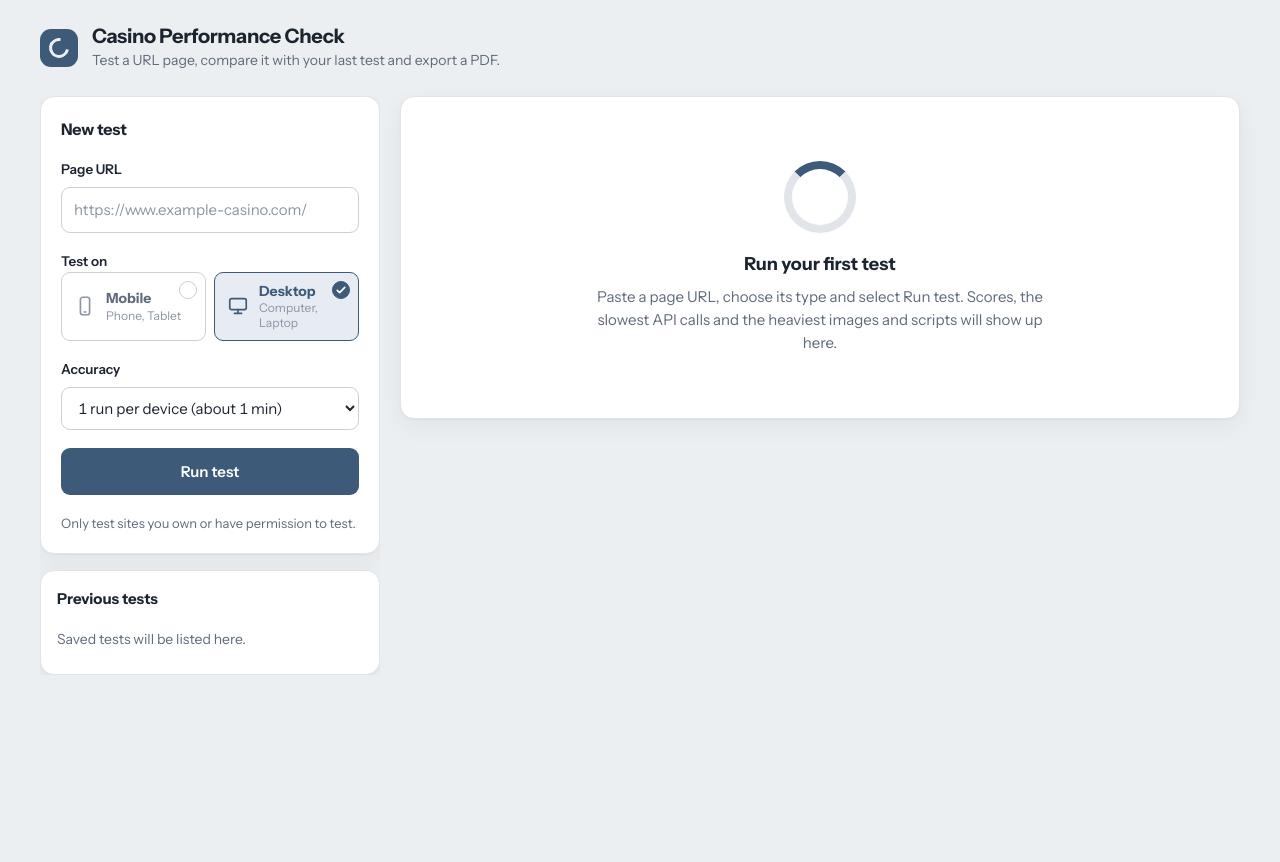
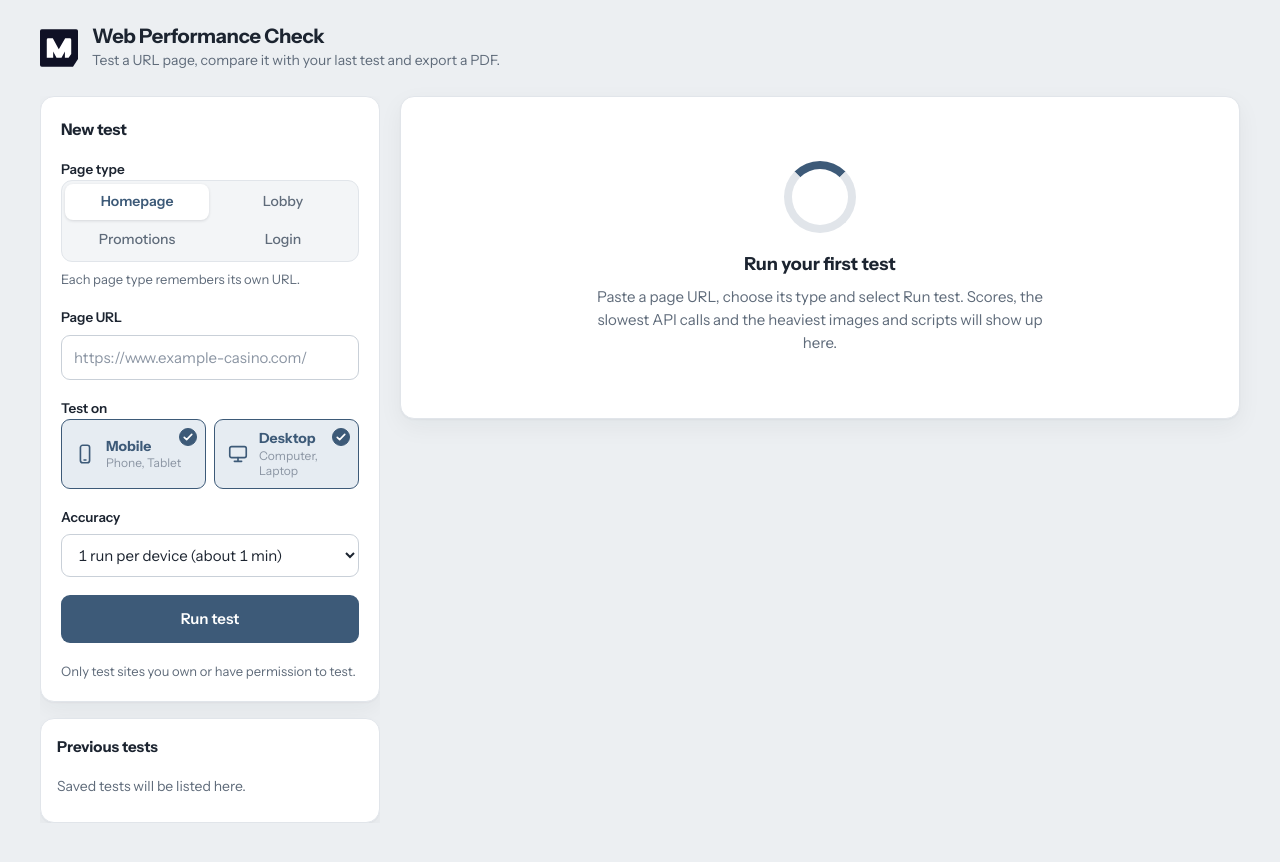
Before and after one commit to Ksavir/web-performance-checker, a Next.js app: page / in a window 1280 px wide. Shown: the top 862 px of the page. Before the commit the page ends 800 px from the top, so only its background shows below. Built offline with nearby package versions, Linux system fonts and the light colour scheme.

Commit message:
feat: add logo and page type

```diff
--- a/app/api/test/[id]/route.js
+++ b/app/api/test/[id]/route.js
@@ -1,5 +1,5 @@
 import { NextResponse } from 'next/server';
-import { getJob } from '@/lib/queue';
+import { cancelJob, getJob, queueInfo } from '@/lib/queue';
 
 export const runtime = 'nodejs';
 export const dynamic = 'force-dynamic';
@@ -9,5 +9,13 @@ export async function GET(_req, { params }) {
   const job = getJob(id);
   if (!job) return NextResponse.json({ error: 'Job not found (the server may have restarted).' }, { status: 404 });
   const { status, progress, errors, url, pageType, results } = job;
-  return NextResponse.json({ status, progress, errors, url, pageType, results: status === 'done' ? results : [] });
+  const { position, etaMs } = queueInfo(job);
+  return NextResponse.json({ status, progress, errors, url, pageType, position, etaMs, results: status === 'done' ? results : [] });
 }
+
+export async function DELETE(_req, { params }) {
+  const { id } = await params;
+  if (!getJob(id)) return NextResponse.json({ error: 'Job not found (the server may have restarted).' }, { status: 404 });
+  if (!cancelJob(id)) return NextResponse.json({ error: 'The test has already finished.' }, { status: 409 });
+  return NextResponse.json({ cancelled: true });
+}
--- a/app/components/TestForm.jsx
+++ b/app/components/TestForm.jsx
@@ -15,7 +15,7 @@ const STORAGE_KEY = 'casino-perf:urls';
 export default function TestForm({ disabled, onSubmit }) {
   const [pageType, setPageType] = useState('homepage');
   const [urls, setUrls] = useState({});
-  const [devices, setDevices] = useState({ mobile: false, desktop: true });
+  const [devices, setDevices] = useState({ mobile: true, desktop: true });
   const [runs, setRuns] = useState('1');
 
   // Recuerda la última URL usada para cada tipo de página.
@@ -45,13 +45,7 @@ export default function TestForm({ disabled, onSubmit }) {
   return (
     <form className="panel form" onSubmit={submit}>
       <h2>New test</h2>
-      <div className="field">
-        <label htmlFor="url">Page URL</label>
-        <input id="url" className="url-input" type="text" inputMode="url" autoComplete="off" spellCheck={false}
-          placeholder="https://www.example-casino.com/" value={urls[pageType] || ''} onChange={(e) => setUrl(e.target.value)} />
-      </div>
-
-      {/* <fieldset className="field">
+      <fieldset className="field">
         <legend>Page type</legend>
         <div className="seg seg-grid">
           {PAGE_TYPES.map((p) => (
@@ -62,7 +56,13 @@ export default function TestForm({ disabled, onSubmit }) {
           ))}
         </div>
         <p className="hint">Each page type remembers its own URL.</p>
-      </fieldset> */}
+      </fieldset>
+
+      <div className="field">
+        <label htmlFor="url">Page URL</label>
+        <input id="url" className="url-input" type="text" inputMode="url" autoComplete="off" spellCheck={false}
+          placeholder="https://www.example-casino.com/" value={urls[pageType] || ''} onChange={(e) => setUrl(e.target.value)} />
+      </div>
 
       <fieldset className="field">
         <legend>Test on</legend>
--- a/app/globals.css
+++ b/app/globals.css
@@ -37,8 +37,7 @@ button, input, select { font: inherit; color: inherit; }
 
 .shell { max-width: 1240px; margin: 0 auto; padding: 24px 20px 72px; }
 .topbar { display: flex; align-items: center; gap: 14px; margin-bottom: 24px; }
-.brand-mark { flex: none; width: 38px; height: 38px; border-radius: 11px; background: var(--accent); position: relative; }
-.brand-mark::after { content: ''; position: absolute; inset: 9px; border-radius: 50%; border: 3px solid rgba(255,255,255,.9); border-right-color: transparent; transform: rotate(-35deg); }
+.brand-logo { flex: none; display: block; width: 38px; height: 38px; }
 .topbar h1 { margin: 0; font-size: 20px; font-weight: 700; letter-spacing: -0.015em; line-height: 1.2; }
 .topbar p { margin: 2px 0 0; color: var(--muted); font-size: 14px; }
 
@@ -62,7 +61,7 @@ button, input, select { font: inherit; color: inherit; }
 .url-input::placeholder { color: var(--faint); }
 .url-input:focus, .select:focus { outline: none; border-color: var(--accent); box-shadow: 0 0 0 3px var(--accent-soft); }
 .seg { position: relative; display: flex; flex-wrap: wrap; gap: 2px; background: var(--sunken); padding: 3px; border-radius: 11px; border: 1px solid var(--line); }
-.seg-grid { display: grid; grid-template-columns: repeat(auto-fit, minmax(96px, 1fr)); }
+.seg-grid { display: grid; grid-template-columns: repeat(2, 1fr); }
 .seg input { position: absolute; opacity: 0; pointer-events: none; }
 .seg label { padding: 7px 10px; text-align: center; border-radius: 8px; cursor: pointer; color: var(--muted); font-weight: 500; font-size: 14px; transition: background .15s, color .15s; }
 .seg label:hover { color: var(--ink); }
@@ -189,3 +188,21 @@ button, input, select { font: inherit; color: inherit; }
 .item-confirm { display: flex; align-items: center; flex-wrap: wrap; gap: 6px; margin: 4px 0 2px; padding: 8px 10px; background: var(--poor-soft); border: 1px solid #e6c4c0; border-radius: var(--radius-sm); font-size: 13px; color: #692a25; }
 .item-confirm span { flex: 1 1 100%; font-weight: 600; }
 .hist .item-confirm .danger-btn, .hist .item-confirm .ghost-btn { padding: 4px 12px; font-size: 13px; }
+
+/* Cola: tiempo estimado y cancelar */
+.progress-foot { display: flex; align-items: center; justify-content: space-between; gap: 12px; flex-wrap: wrap; }
+.progress .ghost-btn { padding: 5px 14px; font-weight: 600; font-size: 13.5px; border-radius: var(--radius-sm); background: #fff; border: 1px solid var(--line-strong); cursor: pointer; transition: background .15s, color .15s; }
+.progress .ghost-btn:hover:not(:disabled) { color: var(--poor); background: var(--poor-soft); border-color: #e6c4c0; }
+.progress .ghost-btn:disabled { opacity: .6; cursor: wait; }
+
+/* Tablas: ordenar y copiar URL */
+.sort-btn { display: inline-flex; align-items: center; gap: 4px; padding: 0; border: 0; background: none; cursor: pointer; font-size: inherit; font-weight: inherit; color: inherit; }
+.sort-btn:hover { color: var(--ink); }
+.sort-ind { font-size: 10px; color: var(--faint); }
+th[aria-sort] .sort-btn, th[aria-sort] .sort-ind { color: var(--accent); }
+.url-wrap { display: inline-flex; align-items: flex-start; gap: 6px; }
+.copy-btn { flex: none; width: 24px; height: 24px; margin-top: -2px; display: grid; place-items: center; padding: 0; border: 0; border-radius: 6px; background: transparent; color: var(--faint); cursor: pointer; opacity: 0; transition: opacity .15s, background .15s, color .15s; }
+.ledger tr:hover .copy-btn, .copy-btn:focus-visible { opacity: 1; }
+.copy-btn:hover { color: var(--accent); background: var(--accent-soft); }
+@media (hover: none) { .copy-btn { opacity: 1; } }
+@media (prefers-reduced-motion: reduce) { .copy-btn, .progress .ghost-btn { transition: none; } }
--- a/app/layout.js
+++ b/app/layout.js
@@ -3,6 +3,7 @@ import './globals.css';
 export const metadata = {
   title: 'Web Performance Check',
   description: 'Run Lighthouse on casino pages, compare with the previous test and export a PDF.',
+  icons: { icon: '/logo.svg' },
 };
 
 export default function RootLayout({ children }) {
--- a/app/page.jsx
+++ b/app/page.jsx
@@ -5,12 +5,19 @@ import Results from './components/Results';
 import History from './components/History';
 import { clearAll, deleteBatch, getBatch, listBatches, saveBatch } from '@/lib/storage';
 
+const fmtEta = (ms) => {
+  const s = Math.max(Math.round(ms / 1000), 1);
+  return s < 60 ? `About ${s} s left` : `About ${Math.round(s / 60)} min left`;
+};
+
 export default function Home() {
   const [job, setJob] = useState(null);
   const [batch, setBatch] = useState(null);
   const [history, setHistory] = useState([]);
   const [formError, setFormError] = useState('');
+  const [cancelling, setCancelling] = useState(false);
   const timer = useRef(null);
+  const activeJob = useRef(null); // evita que un sondeo en curso reviva una prueba cancelada
 
   const loadHistory = useCallback(() => setHistory(listBatches()), []);
 
@@ -36,7 +43,9 @@ export default function Home() {
     try {
       const res = await fetch(`/api/test/${jobId}`, { cache: 'no-store' });
       const data = await res.json();
+      if (activeJob.current !== jobId) return;
       if (!res.ok) { setJob(null); setFormError(data.error); return; }
+      if (data.status === 'cancelled') { setJob(null); return; }
       setJob({ id: jobId, ...data });
       if (data.status === 'done') {
         if (!saveBatch(jobId, data.url, data.pageType, data.results)) {
@@ -48,7 +57,7 @@ export default function Home() {
         return;
       }
       if (data.status === 'error') return;
-    } catch { setFormError('Lost connection to the server.'); return; }
+    } catch { if (activeJob.current === jobId) setFormError('Lost connection to the server.'); return; }
     timer.current = setTimeout(() => poll(jobId), 2000);
   }, [openBatch, loadHistory]);
 
@@ -57,19 +66,37 @@ export default function Home() {
     const res = await fetch('/api/test', { method: 'POST', headers: { 'Content-Type': 'application/json' }, body: JSON.stringify(params) });
     const data = await res.json();
     if (!res.ok) { setFormError(data.error); return; }
+    activeJob.current = data.jobId;
     setJob({ id: data.jobId, status: 'queued', progress: { done: 0, total: 1, label: 'Waiting in queue' }, errors: [] });
     poll(data.jobId);
   };
 
+  const cancel = async () => {
+    const id = job.id;
+    setCancelling(true);
+    try {
+      const res = await fetch(`/api/test/${id}`, { method: 'DELETE' });
+      // 409: terminó justo antes de cancelar; el sondeo mostrará el resultado.
+      if (res.ok || res.status === 404) {
+        clearTimeout(timer.current);
+        activeJob.current = null;
+        setJob(null);
+      }
+    } catch { setFormError('Lost connection to the server.'); }
+    setCancelling(false);
+  };
+
   const running = job && (job.status === 'queued' || job.status === 'running');
   const pct = job ? Math.round((job.progress.done / Math.max(job.progress.total, 1)) * 100) : 0;
+  const ahead = job?.status === 'queued' ? job.position || 0 : 0;
+  const label = ahead > 0 ? `Waiting in queue · ${ahead} ${ahead === 1 ? 'test' : 'tests'} ahead` : job?.progress.label;
 
   return (
     <div className="shell">
       <header className="topbar">
-        <span className="brand-mark" aria-hidden="true" />
+        <img className="brand-logo" src="/logo.svg" alt="" width="38" height="38" />
         <div>
-          <h1>Casino Performance Check</h1>
+          <h1>Web Performance Check</h1>
           <p>Test a URL page, compare it with your last test and export a PDF.</p>
         </div>
       </header>
@@ -85,9 +112,12 @@ export default function Home() {
 
           {running && (
             <div className="progress" role="status" aria-live="polite">
-              <div className="progress-head"><strong>{job.progress.label}</strong><span>{pct}%</span></div>
+              <div className="progress-head"><strong>{label}</strong><span>{pct}%</span></div>
               <div className="bar"><span style={{ width: `${Math.max(pct, 4)}%` }} /></div>
-              <div className="hint"> Takes 30–90 seconds per run </div>
+              <div className="progress-foot">
+                <span className="hint">{job.etaMs ? fmtEta(job.etaMs) : 'Takes 30–90 seconds per run'}</span>
+                <button type="button" className="ghost-btn" onClick={cancel} disabled={cancelling}>{cancelling ? 'Cancelling…' : 'Cancel'}</button>
+              </div>
             </div>
           )}
 
--- a/lib/queue.ts
+++ b/lib/queue.ts
@@ -5,11 +5,38 @@ import type { Device, Job, PageType, TestResult } from './types.ts';
 
 // Estado en memoria (el historial se guarda en el navegador, en localStorage) (sobrevive al hot-reload). Lighthouse corre de a una prueba a la vez
 // para que las mediciones no compitan por CPU y se distorsionen entre sí.
-const g = globalThis as typeof globalThis & { __jobs?: Map<string, Job>; __chain?: Promise<unknown> };
+const g = globalThis as typeof globalThis & {
+  __jobs?: Map<string, Job>;
+  __chain?: Promise<unknown>;
+  __aborts?: Map<string, AbortController>;
+  __runMs?: number[];
+};
 const jobs = (g.__jobs ??= new Map<string, Job>());
+const aborts = (g.__aborts ??= new Map<string, AbortController>());
+const runMs = (g.__runMs ??= []);
 g.__chain ??= Promise.resolve();
 
+// Duración estimada de una corrida hasta tener mediciones reales.
+const DEFAULT_RUN_MS = 45_000;
+const isActive = (j: Job) => j.status === 'queued' || j.status === 'running';
+
 export const getJob = (id: string): Job | null => jobs.get(id) || null;
+
+/** Pruebas por delante en la cola y tiempo restante estimado (incluye la propia). */
+export function queueInfo(job: Job): { position: number; etaMs: number } {
+  if (!isActive(job)) return { position: 0, etaMs: 0 };
+  const avg = runMs.length ? runMs.reduce((s, v) => s + v, 0) / runMs.length : DEFAULT_RUN_MS;
+  let position = 0;
+  let pendingRuns = 0;
+  for (const j of jobs.values()) {
+    if (j === job) break; // el Map conserva el orden de llegada
+    if (!isActive(j)) continue;
+    position++;
+    pendingRuns += j.progress.total - j.progress.done;
+  }
+  pendingRuns += job.progress.total - job.progress.done;
+  return { position, etaMs: Math.round(pendingRuns * avg) };
+}
 
 export function enqueue({ url, pageType, devices, runs }: { url: string; pageType: PageType; devices: Device[]; runs: number }): Job {
   const id = crypto.randomUUID();
@@ -22,27 +49,53 @@ export function enqueue({ url, pageType, devices, runs }: { url: string; pageTyp
     createdAt: Date.now(),
   };
   jobs.set(id, job);
-  // Limpieza de trabajos antiguos
-  if (jobs.size > 50) for (const k of [...jobs.keys()].slice(0, jobs.size - 50)) jobs.delete(k);
+  // Limpieza de trabajos antiguos (nunca los que siguen en la cola)
+  if (jobs.size > 50) {
+    for (const [k, j] of jobs) {
+      if (jobs.size <= 50) break;
+      if (!isActive(j)) jobs.delete(k);
+    }
+  }
 
   g.__chain = g.__chain!.then(() => runJob(job)).catch(() => {});
   return job;
 }
 
+/** Cancela una prueba en cola o en ejecución. Devuelve false si ya había terminado. */
+export function cancelJob(id: string): boolean {
+  const job = jobs.get(id);
+  if (!job || !isActive(job)) return false;
+  if (job.status === 'queued') {
+    job.status = 'cancelled';
+    job.progress.label = 'Cancelled';
+  } else {
+    aborts.get(id)?.abort(new Error('Cancelled'));
+  }
+  return true;
+}
+
 async function runJob(job: Job) {
+  if (job.status === 'cancelled') return;
   job.status = 'running';
+  const controller = new AbortController();
+  aborts.set(job.id, controller);
   let saved = 0;
+  try {
     for (const device of job.devices) {
       const results: TestResult[] = [];
       for (let i = 1; i <= job.runs; i++) {
         job.progress.label = `${device === 'mobile' ? 'Mobile' : 'Desktop'} · run ${i} of ${job.runs}`;
+        const started = Date.now();
         try {
-        results.push(await runLighthouse(job.url, device));
+          results.push(await runLighthouse(job.url, device, controller.signal));
         } catch (e) {
+          if (controller.signal.aborted) throw e;
           job.errors.push({ device, message: e instanceof Error ? e.message : String(e) });
           job.progress.done += job.runs - i + 1; // no reintentar el resto de este dispositivo
           break;
         }
+        runMs.push(Date.now() - started);
+        if (runMs.length > 10) runMs.shift();
         job.progress.done += 1;
       }
       if (results.length) {
@@ -52,4 +105,12 @@ async function runJob(job: Job) {
     }
     job.status = saved > 0 ? 'done' : 'error';
     job.progress.label = saved > 0 ? 'Finished' : 'Failed';
+  } catch {
+    // Cancelada durante la ejecución: se descartan los resultados parciales.
+    job.status = 'cancelled';
+    job.progress.label = 'Cancelled';
+    job.results = [];
+  } finally {
+    aborts.delete(job.id);
   }
+}
--- a/lib/types.ts
+++ b/lib/types.ts
@@ -78,7 +78,7 @@ export interface Job {
   pageType: PageType;
   devices: Device[];
   runs: number;
-  status: 'queued' | 'running' | 'done' | 'error';
+  status: 'queued' | 'running' | 'done' | 'error' | 'cancelled';
   progress: { done: number; total: number; label: string };
   errors: { device: Device; message: string }[];
   results: { device: Device; runs: number; result: TestResult }[];
```
Also changed, not shown: app/components/Results.jsx (+53 -12 lines), lib/lighthouse.ts (+11 -2 lines), public/logo.svg (added), 1 other file (tests, documents, lock files or other folders). Lines whose indentation alone changed are shown as unchanged.
